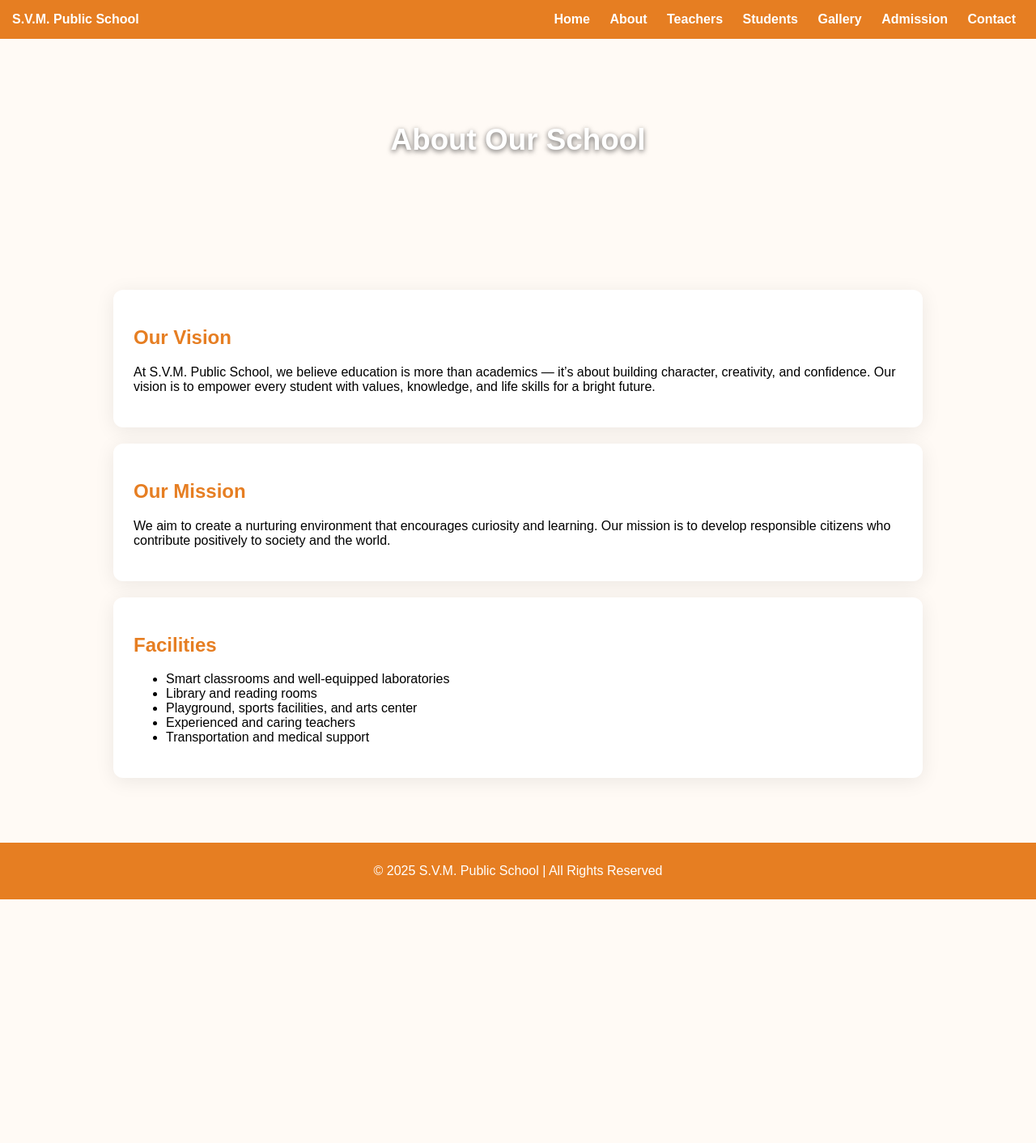
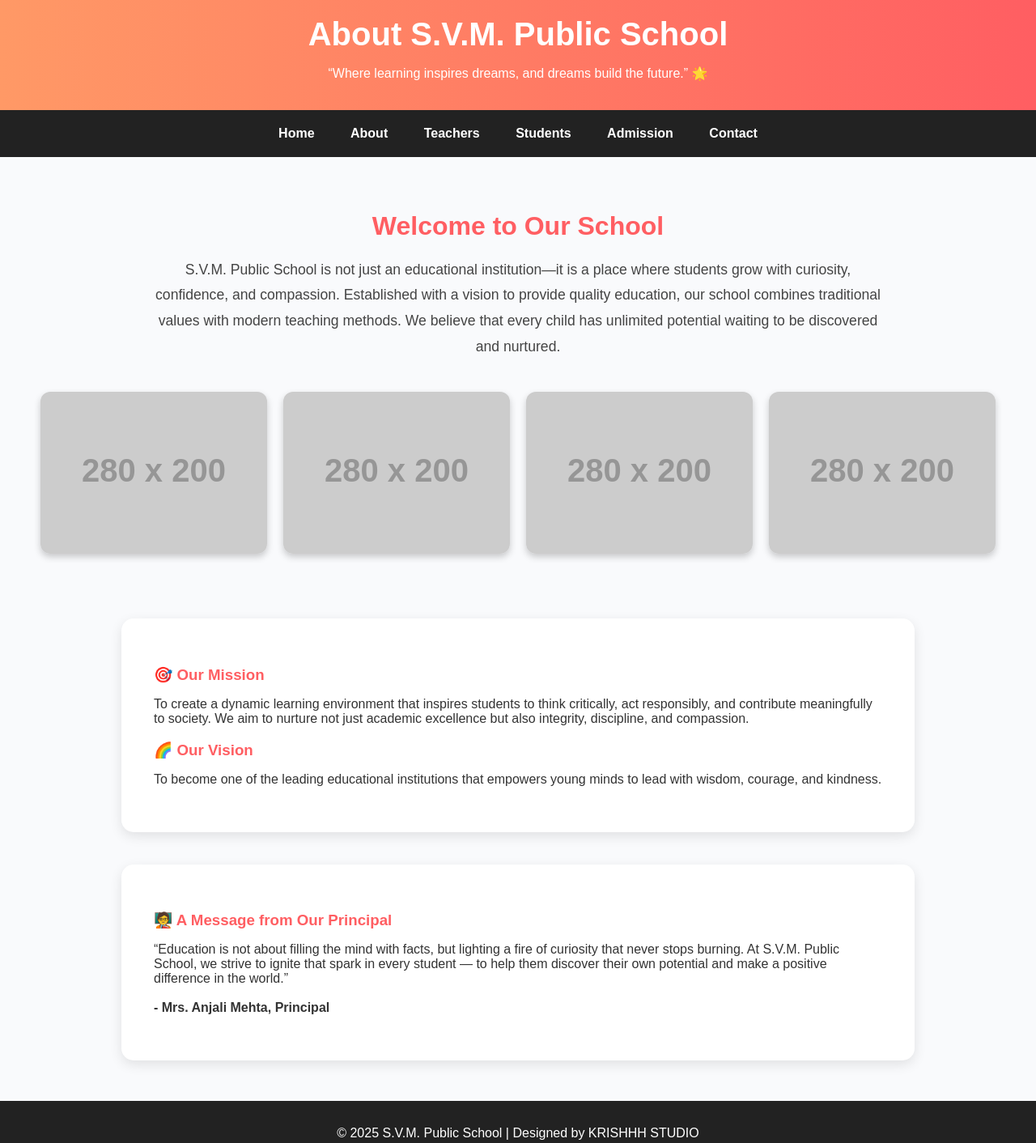
Before and after one commit to krishnaravtani-wq/svm-public-school, a plain HTML site: page index.html/about.html in a window 1280 px wide. Shown: the whole page at 81% size. Before the commit the page ends 1111 px from the top, so only its background shows below. Drawn offline with Linux system fonts and the light colour scheme; placeholder pictures from the web are drawn by us.

Commit message:
Update about.html

```diff
--- a/index.html/about.html
+++ b/index.html/about.html
@@ -3,64 +3,166 @@
 <head>
   <meta charset="UTF-8">
   <meta name="viewport" content="width=device-width, initial-scale=1.0">
-<title>About S.V.M. Public School</title>
+  <title>About Us - S.V.M. Public School</title>
   <style>
-body {margin:0;font-family:Poppins,sans-serif;background:#fffaf5;}
-header{background:#e67e22;color:white;padding:15px;display:flex;justify-content:space-between;align-items:center;}
-header nav a{color:white;margin:0 10px;text-decoration:none;font-weight:bold;}
-header nav a:hover{text-decoration:underline;}
-.banner{background:url('assets/banner.jpg') center/cover no-repeat;height:250px;display:flex;flex-direction:column;justify-content:center;align-items:center;color:white;text-shadow:0 2px 6px rgba(0,0,0,0.6);}
-.banner h1{font-size:2.3em;margin:0;animation:fadeIn 2s;}
-@keyframes fadeIn{0%{opacity:0;}100%{opacity:1;}}
-.container{max-width:1000px;margin:40px auto;padding:20px;}
-.section{background:white;padding:25px;margin-bottom:20px;border-radius:12px;box-shadow:0 4px 25px rgba(0,0,0,0.08);}
-h2{color:#e67e22;}
-footer{background:#e67e22;color:white;text-align:center;padding:10px;}
+    body {
+      font-family: "Poppins", sans-serif;
+      margin: 0;
+      padding: 0;
+      background: #f9fafc;
+      color: #333;
+    }
+
+    header {
+      background: linear-gradient(90deg, #ff9966, #ff5e62);
+      color: white;
+      text-align: center;
+      padding: 20px 0;
+    }
+
+    header h1 {
+      margin: 0;
+      font-size: 2.5em;
+    }
+
+    nav {
+      background-color: #222;
+      text-align: center;
+      padding: 10px 0;
+    }
+
+    nav a {
+      color: white;
+      text-decoration: none;
+      padding: 10px 20px;
+      display: inline-block;
+      font-weight: bold;
+    }
+
+    nav a:hover {
+      background-color: #ff9966;
+      color: black;
+      border-radius: 5px;
+    }
+
+    .about-section {
+      padding: 40px;
+      text-align: center;
+    }
+
+    .about-section h2 {
+      color: #ff5e62;
+      font-size: 2em;
+      margin-bottom: 20px;
+    }
+
+    .about-section p {
+      max-width: 900px;
+      margin: auto;
+      font-size: 1.1em;
+      line-height: 1.8;
+      color: #444;
+    }
+
+    .photo-gallery {
+      display: flex;
+      justify-content: center;
+      gap: 20px;
+      flex-wrap: wrap;
+      margin-top: 40px;
+    }
+
+    .photo-gallery img {
+      width: 280px;
+      height: 200px;
+      object-fit: cover;
+      border-radius: 12px;
+      box-shadow: 0 4px 8px rgba(0,0,0,0.2);
+      transition: transform 0.3s;
+    }
+
+    .photo-gallery img:hover {
+      transform: scale(1.05);
+    }
+
+    .mission-section, .principal-section {
+      background: white;
+      margin: 40px auto;
+      padding: 40px;
+      max-width: 900px;
+      border-radius: 15px;
+      box-shadow: 0 5px 15px rgba(0,0,0,0.1);
+    }
+
+    .mission-section h3, .principal-section h3 {
+      color: #ff5e62;
+      margin-bottom: 15px;
+    }
+
+    footer {
+      background-color: #222;
+      color: white;
+      text-align: center;
+      padding: 15px 0;
+      margin-top: 50px;
+    }
   </style>
 </head>
 <body>
   <header>
-<div><b>S.V.M. Public School</b></div>
+    <h1>About S.V.M. Public School</h1>
+    <p>“Where learning inspires dreams, and dreams build the future.” 🌟</p>
+  </header>
+
   <nav>
     <a href="index.html">Home</a>
     <a href="about.html">About</a>
     <a href="teachers.html">Teachers</a>
     <a href="students.html">Students</a>
-<a href="gallery.html">Gallery</a>
     <a href="admission.html">Admission</a>
     <a href="contact.html">Contact</a>
   </nav>
-</header>
 
-<div class="banner">
-<h1>About Our School</h1>
+  <section class="about-section">
+    <h2>Welcome to Our School</h2>
+    <p>
+      S.V.M. Public School is not just an educational institution—it is a place where students grow with curiosity, confidence, and compassion.
+      Established with a vision to provide quality education, our school combines traditional values with modern teaching methods.
+      We believe that every child has unlimited potential waiting to be discovered and nurtured.
+    </p>
+
+    <div class="photo-gallery">
+      <img src="https://via.placeholder.com/280x200?text=School+Building" alt="School Building">
+      <img src="https://via.placeholder.com/280x200?text=Classroom" alt="Classroom">
+      <img src="https://via.placeholder.com/280x200?text=Students" alt="Students">
+      <img src="https://via.placeholder.com/280x200?text=Sports+Day" alt="Sports Day">
     </div>
+  </section>
 
-<div class="container">
-<div class="section">
-<h2>Our Vision</h2>
-<p>At S.V.M. Public School, we believe education is more than academics — it’s about building character, creativity, and confidence. Our vision is to empower every student with values, knowledge, and life skills for a bright future.</p>
-</div>
+  <section class="mission-section">
+    <h3>🎯 Our Mission</h3>
+    <p>
+      To create a dynamic learning environment that inspires students to think critically, act responsibly, and contribute meaningfully to society.
+      We aim to nurture not just academic excellence but also integrity, discipline, and compassion.
+    </p>
 
-<div class="section">
-<h2>Our Mission</h2>
-<p>We aim to create a nurturing environment that encourages curiosity and learning. Our mission is to develop responsible citizens who contribute positively to society and the world.</p>
-</div>
+    <h3>🌈 Our Vision</h3>
+    <p>
+      To become one of the leading educational institutions that empowers young minds to lead with wisdom, courage, and kindness.
+    </p>
+  </section>
 
-<div class="section">
-<h2>Facilities</h2>
-<ul>
-<li>Smart classrooms and well-equipped laboratories</li>
-<li>Library and reading rooms</li>
-<li>Playground, sports facilities, and arts center</li>
-<li>Experienced and caring teachers</li>
-<li>Transportation and medical support</li>
-</ul>
-</div>
-</div>
+  <section class="principal-section">
+    <h3>🧑‍🏫 A Message from Our Principal</h3>
+    <p>
+      “Education is not about filling the mind with facts, but lighting a fire of curiosity that never stops burning.
+      At S.V.M. Public School, we strive to ignite that spark in every student — to help them discover their own potential and make a positive difference in the world.”
+      <br><br><b>- Mrs. Anjali Mehta, Principal</b>
+    </p>
+  </section>
 
   <footer>
-<p>&copy; 2025 S.V.M. Public School | All Rights Reserved</p>
+    <p>&copy; 2025 S.V.M. Public School | Designed by KRISHHH STUDIO</p>
   </footer>
 </body>
 </html>
```
Lines whose indentation alone changed are shown as unchanged.
